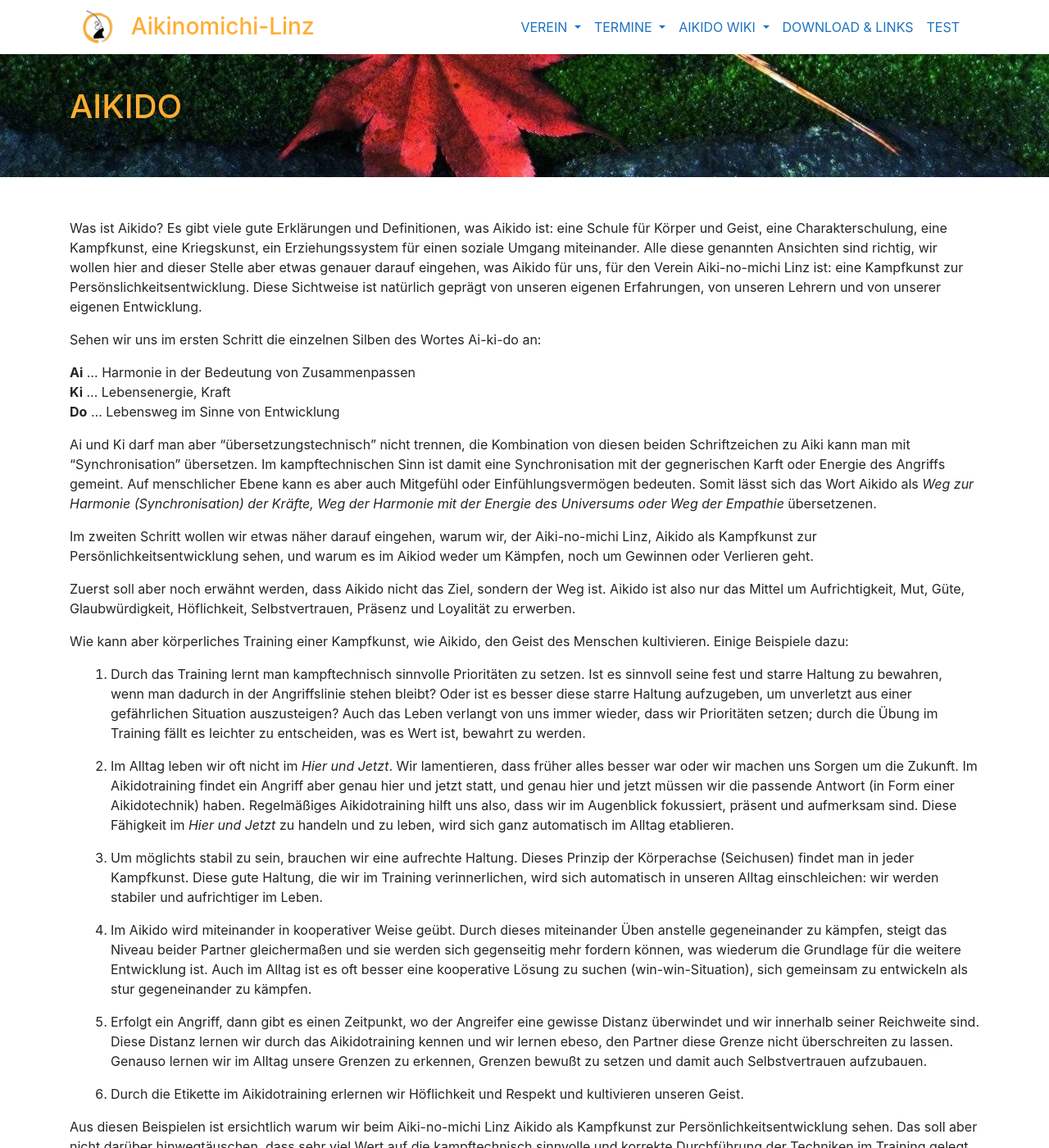
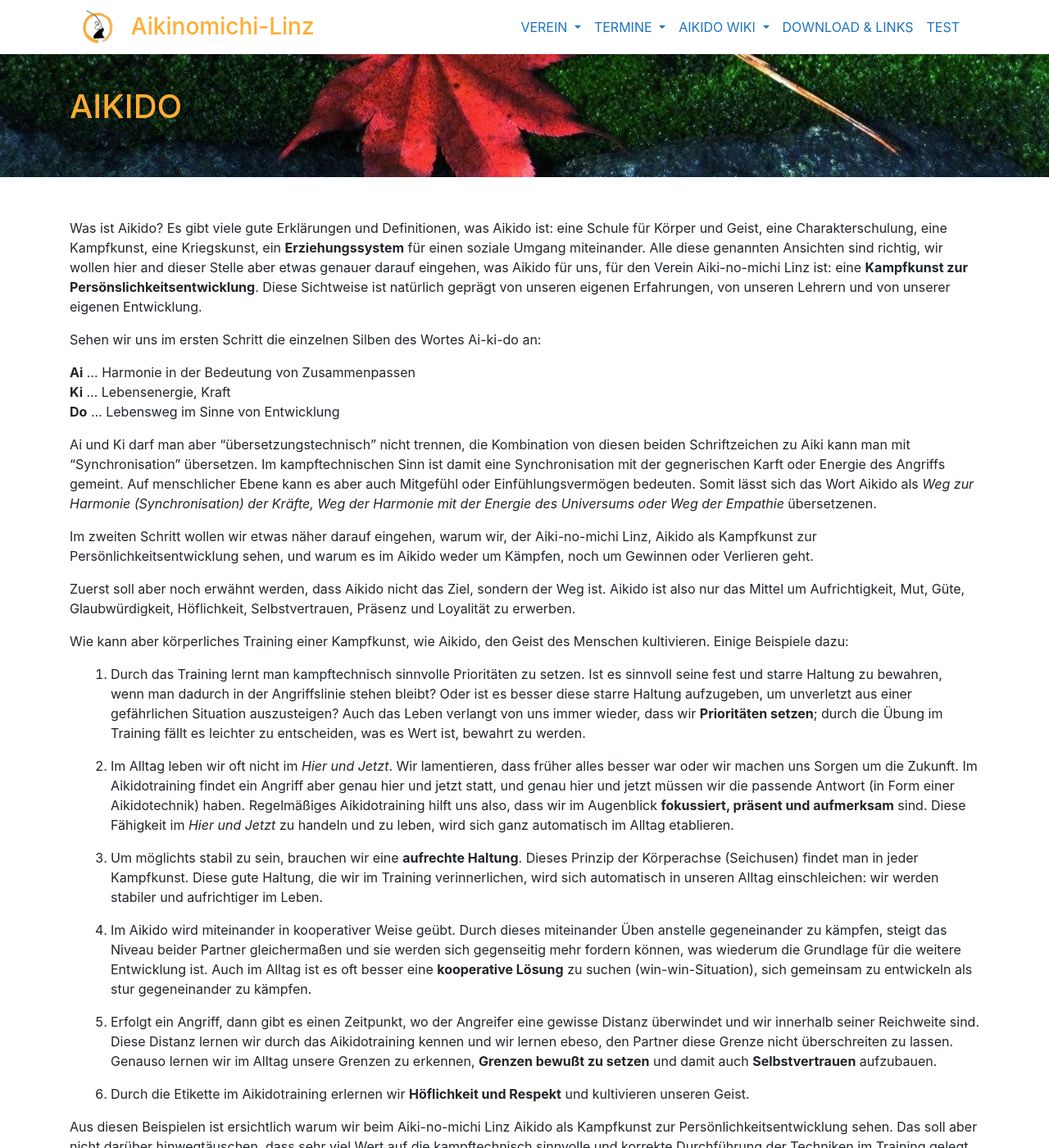
Before and after one commit to TWachs/aikinomichi-linz, a Jekyll site: the page built from aikido.md, in a window 1280 px wide and 1400 px high. Shown: the whole window at 82% size. Built offline with Jekyll 4.4.1, drawn with Linux system fonts in a browser that asks for light colours; nearby versions of some CDN libraries; some of the changed text lies outside the part shown.

Commit message:
Update aikido.md
highlights gesetzt

```diff
--- a/aikido.md
+++ b/aikido.md
@@ -9,7 +9,7 @@ ul {
 </style>
 
 <div class="container block" markdown="1">
-Was ist Aikido? Es gibt viele gute Erklärungen und Definitionen, was Aikido ist: eine Schule für Körper und Geist, eine Charakterschulung, eine Kampfkunst, eine Kriegskunst, ein Erziehungssystem für einen soziale Umgang miteinander. Alle diese genannten Ansichten sind richtig, wir wollen hier and dieser Stelle aber etwas genauer darauf eingehen, was Aikido für uns, für den Verein Aiki-no-michi Linz ist: eine Kampfkunst zur Persönslichkeitsentwicklung. Diese Sichtweise ist natürlich geprägt von unseren eigenen Erfahrungen, von unseren Lehrern und von unserer eigenen Entwicklung.
+Was ist Aikido? Es gibt viele gute Erklärungen und Definitionen, was Aikido ist: eine Schule für Körper und Geist, eine Charakterschulung, eine Kampfkunst, eine Kriegskunst, ein **Erziehungssystem** für einen soziale Umgang miteinander. Alle diese genannten Ansichten sind richtig, wir wollen hier and dieser Stelle aber etwas genauer darauf eingehen, was Aikido für uns, für den Verein Aiki-no-michi Linz ist: eine **Kampfkunst zur Persönslichkeitsentwicklung**. Diese Sichtweise ist natürlich geprägt von unseren eigenen Erfahrungen, von unseren Lehrern und von unserer eigenen Entwicklung.
 
 Sehen wir uns im ersten Schritt die einzelnen Silben des Wortes Ai-ki-do an:
 
@@ -19,27 +19,27 @@ Sehen wir uns im ersten Schritt die einzelnen Silben des Wortes Ai-ki-do an:
 
 Ai und Ki darf man aber "übersetzungstechnisch" nicht trennen, die Kombination von diesen beiden Schriftzeichen zu Aiki kann man mit "Synchronisation" übersetzen. Im kampftechnischen Sinn ist damit eine Synchronisation mit der gegnerischen Karft oder Energie des Angriffs gemeint. Auf menschlicher Ebene kann es aber auch Mitgefühl oder Einfühlungsvermögen bedeuten. Somit lässt sich das Wort Aikido als _Weg zur Harmonie (Synchronisation) der Kräfte, Weg der Harmonie mit der Energie des Universums oder Weg der Empathie_ übersetzenen.
 
-Im zweiten Schritt wollen wir etwas näher darauf eingehen, warum wir, der Aiki-no-michi Linz, Aikido als Kampfkunst zur Persönlichkeitsentwicklung sehen, und warum es im Aikiod weder um Kämpfen, noch um Gewinnen oder Verlieren geht.
+Im zweiten Schritt wollen wir etwas näher darauf eingehen, warum wir, der Aiki-no-michi Linz, Aikido als Kampfkunst zur Persönlichkeitsentwicklung sehen, und warum es im Aikido weder um Kämpfen, noch um Gewinnen oder Verlieren geht.
 
 Zuerst soll aber noch erwähnt werden, dass Aikido nicht das Ziel, sondern der Weg ist. Aikido ist also nur das Mittel um Aufrichtigkeit, Mut, Güte, Glaubwürdigkeit, Höflichkeit, Selbstvertrauen, Präsenz und Loyalität zu erwerben.
 
 Wie kann aber körperliches Training einer Kampfkunst, wie Aikido, den Geist des Menschen kultivieren. Einige Beispiele dazu:
 
-* Durch das Training lernt man kampftechnisch sinnvolle Prioritäten zu setzen. Ist es sinnvoll seine fest und starre Haltung zu bewahren, wenn man dadurch in der Angriffslinie stehen bleibt? Oder ist es besser diese starre Haltung aufzugeben, um unverletzt aus einer gefährlichen Situation auszusteigen? Auch das Leben verlangt von uns immer wieder, dass wir Prioritäten setzen; durch die Übung im Training fällt es leichter zu entscheiden, was es Wert ist, bewahrt zu werden.
+* Durch das Training lernt man kampftechnisch sinnvolle Prioritäten zu setzen. Ist es sinnvoll seine fest und starre Haltung zu bewahren, wenn man dadurch in der Angriffslinie stehen bleibt? Oder ist es besser diese starre Haltung aufzugeben, um unverletzt aus einer gefährlichen Situation auszusteigen? Auch das Leben verlangt von uns immer wieder, dass wir **Prioritäten setzen**; durch die Übung im Training fällt es leichter zu entscheiden, was es Wert ist, bewahrt zu werden.
 
-* Im Alltag leben wir oft nicht im _Hier und Jetzt_. Wir lamentieren, dass früher alles besser war oder wir machen uns Sorgen um die Zukunft. Im Aikidotraining findet ein Angriff aber genau hier und jetzt statt, und genau hier und jetzt müssen wir die passende Antwort (in Form einer Aikidotechnik) haben. Regelmäßiges Aikidotraining hilft uns also, dass wir im Augenblick fokussiert, präsent und aufmerksam sind. Diese Fähigkeit im _Hier und Jetzt_ zu handeln und zu leben, wird sich ganz automatisch im Alltag etablieren.
+* Im Alltag leben wir oft nicht im _Hier und Jetzt_. Wir lamentieren, dass früher alles besser war oder wir machen uns Sorgen um die Zukunft. Im Aikidotraining findet ein Angriff aber genau hier und jetzt statt, und genau hier und jetzt müssen wir die passende Antwort (in Form einer Aikidotechnik) haben. Regelmäßiges Aikidotraining hilft uns also, dass wir im Augenblick **fokussiert, präsent und aufmerksam** sind. Diese Fähigkeit im _Hier und Jetzt_ zu handeln und zu leben, wird sich ganz automatisch im Alltag etablieren.
 
-* Um möglichts stabil zu sein, brauchen wir eine aufrechte Haltung. Dieses Prinzip der Körperachse (Seichusen) findet man in jeder Kampfkunst. Diese gute Haltung, die wir im Training verinnerlichen, wird sich automatisch in unseren Alltag einschleichen: wir werden stabiler und aufrichtiger im Leben.
+* Um möglichts stabil zu sein, brauchen wir eine **aufrechte Haltung**. Dieses Prinzip der Körperachse (Seichusen) findet man in jeder Kampfkunst. Diese gute Haltung, die wir im Training verinnerlichen, wird sich automatisch in unseren Alltag einschleichen: wir werden stabiler und aufrichtiger im Leben.
 
-* Im Aikido wird miteinander in kooperativer Weise geübt. Durch dieses miteinander Üben anstelle gegeneinander zu kämpfen, steigt das Niveau beider Partner gleichermaßen und sie werden sich gegenseitig mehr fordern können, was wiederum die Grundlage für die weitere Entwicklung ist. Auch im Alltag ist es oft besser eine kooperative Lösung zu suchen (win-win-Situation), sich gemeinsam zu entwickeln als stur gegeneinander zu kämpfen.
+* Im Aikido wird miteinander in kooperativer Weise geübt. Durch dieses miteinander Üben anstelle gegeneinander zu kämpfen, steigt das Niveau beider Partner gleichermaßen und sie werden sich gegenseitig mehr fordern können, was wiederum die Grundlage für die weitere Entwicklung ist. Auch im Alltag ist es oft besser eine **kooperative Lösung** zu suchen (win-win-Situation), sich gemeinsam zu entwickeln als stur gegeneinander zu kämpfen.
 
-* Erfolgt ein Angriff, dann gibt es einen Zeitpunkt, wo der Angreifer eine gewisse Distanz überwindet und wir innerhalb seiner Reichweite sind. Diese Distanz lernen wir durch das Aikidotraining kennen und wir lernen ebeso, den Partner diese Grenze nicht überschreiten zu lassen. Genauso lernen wir im Alltag unsere Grenzen zu erkennen, Grenzen bewußt zu setzen und damit auch Selbstvertrauen aufzubauen.
+* Erfolgt ein Angriff, dann gibt es einen Zeitpunkt, wo der Angreifer eine gewisse Distanz überwindet und wir innerhalb seiner Reichweite sind. Diese Distanz lernen wir durch das Aikidotraining kennen und wir lernen ebeso, den Partner diese Grenze nicht überschreiten zu lassen. Genauso lernen wir im Alltag unsere Grenzen zu erkennen, **Grenzen bewußt zu setzen** und damit auch **Selbstvertrauen** aufzubauen.
 
-* Durch die Etikette im Aikidotraining erlernen wir Höflichkeit und Respekt und kultivieren unseren Geist.
+* Durch die Etikette im Aikidotraining erlernen wir **Höflichkeit und Respekt** und kultivieren unseren Geist.
 
 Aus diesen Beispielen ist ersichtlich warum wir beim Aiki-no-michi Linz Aikido als Kampfkunst zur Persönlichkeitsentwicklung sehen. Das soll aber nicht darüber hinwegtäuschen, dass sehr viel Wert auf die kampftechnisch sinnvolle und korrekte Durchführung der Techniken im Training gelegt wird und, dass die Techniken prinzipiell das Potential haben zu verletzen bzw. auch zu töten.
 
-In seinem Wesen ist Aikido aber eine Kunst der Integration und des Friedens und der Aikidoka lernt technische Mittel um Angriffe zu neutralisieren, ohne den Angreifer dabei zu verletzen. Aikido ermöglicht somit Empathie und Menschlichkeit sogar noch innerhalb der körperlichen Auseiandersetzung, und damit ist es ziemlich einzigartig in der Welt der Kampfkünste.
+In seinem Wesen ist Aikido aber eine Kunst der Integration und des Friedens und der Aikidoka lernt technische Mittel um Angriffe zu neutralisieren, ohne den Angreifer dabei zu verletzen. Aikido ermöglicht somit Empathie und Menschlichkeit sogar noch innerhalb der körperlichen Auseiandersetzung, und mit diesem Konzept ist es ziemlich einzigartig in der Welt der Kampfkünste.
 
 In diesem Zusammenhang sei auch auf die [Ethic Charter of Aikido](http://www.aikikai.or.jp/eng/pdf/rinri.pdf){:target="_blank"} verwiesen, die im Jänner 2015 von Moriteru Ueshiba verfasst wurde.
 
```
